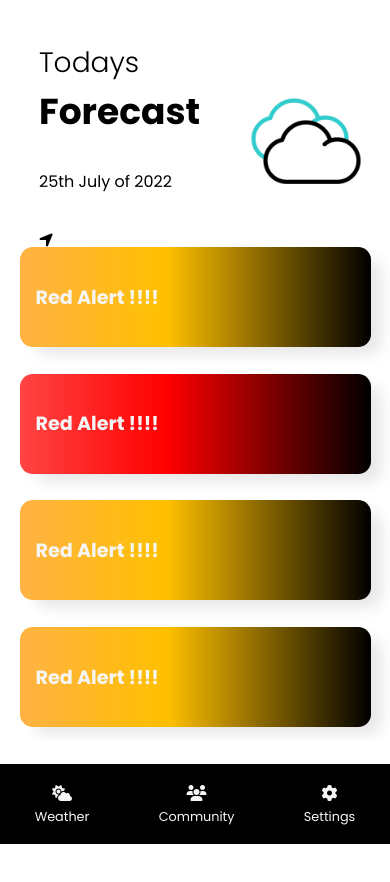
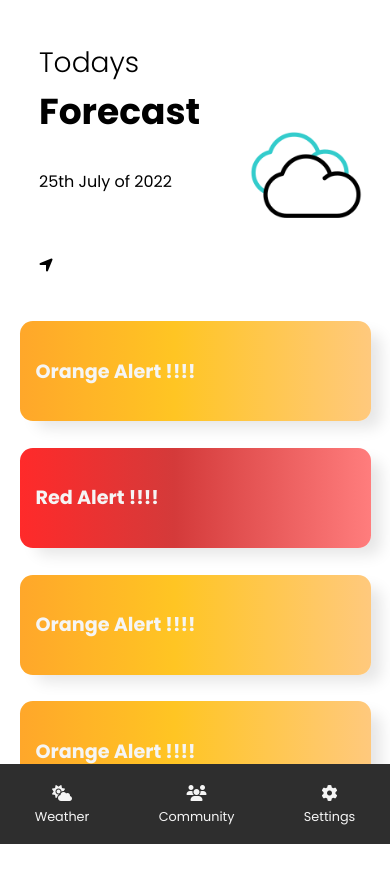
Before and after one commit to tamton-aquib/agrogasm, a React (Vite) app: page / in a window 390 px wide. Shown: the top 882 px of the page. Built offline with nearby package versions, Linux system fonts and the light colour scheme; no server answers.

Commit message:
final css

```diff
--- a/src/components/Alert.tsx
+++ b/src/components/Alert.tsx
@@ -1,7 +1,7 @@
 const Alert = (props) => {
 	return (
 		<div className={`${props.myclassName} alert`}>
-			<h4>Red Alert !!!!</h4>
+			<h4>{props.content} !!!!</h4>
 		</div>
 	)
 };
--- a/src/components/BottomNav.css
+++ b/src/components/BottomNav.css
@@ -5,7 +5,7 @@
         margin: auto;
         bottom: 0;
         text-align: center;
-        background-color: black;
+        background-color: rgb(46, 46, 46);
         color: whitesmoke;
         text-decoration: none;
     }
--- a/src/components/Community.css
+++ b/src/components/Community.css
@@ -5,6 +5,7 @@
         position: relative;
     }
     .container h1 {
+        font-size: 2.7rem;
         text-align: center;
         margin-bottom: 10%;
         align-self: flex-start;
@@ -32,7 +33,7 @@
         left: 5%;
     }
     .card .title {
-        font-size: 1.4rem;
+        font-size: 1rem;
         position: absolute;
         left: 5%;
     }
@@ -58,6 +59,8 @@
         display: flex;
         align-items: center;
         justify-content: center;
+        left: 50%;
+        transform: translate(-50%,30%);
         bottom: 15%;
         height: 69px;
         width: 69px;
@@ -66,4 +69,20 @@
         box-shadow: 13px 10px 15px -3px rgba(0, 0, 0, 0.4);
         background: rgb(54, 54, 54);
     }
+    .main-grp-bg {
+        padding: 0.5rem 1rem;
+        border-radius: 10px;
+        background: rgb(82, 82, 82);
+        position: relative;
+        transform: translateX(-60%);
+    }
+    .main-grp {
+        color: whitesmoke;
+        font-weight: 400;
+    }
+    .add-grp {
+        transform: translate(60%, -130%) scale(1.5);
+
+        color: grey;
+    }
 }
--- a/src/components/Community.tsx
+++ b/src/components/Community.tsx
@@ -46,6 +46,7 @@ const Community = () => {
     return (
         <div className='container'>
             <h1>Posts</h1>
+            <div className='main-grp-bg'><h3 className="main-grp"><i className="fa fa-location-arrow" aria-hidden="true"></i> Kottayam </h3></div><span className='add-grp'><i className="fa fa-plus-circle" aria-hidden="true"></i></span>
             {stuff.posts.map((post) =>
                 <div key={post.pid} className="card">
                     <div className="author">
--- a/src/components/Weather.css
+++ b/src/components/Weather.css
@@ -12,7 +12,7 @@
     .alert-container {
         width: 100vw;
         height: 60vh;
-        margin-top: 50%;
+        margin-top: 69%;
         display: flex;
         align-items: center;
         flex-direction: column;
@@ -21,7 +21,6 @@
     .alert {
         width: 90%;
         height: 100px;
-
         box-shadow: 13px 10px 15px -3px rgba(0, 0, 0, 0.1);
         display: flex;
         /* border: solid black; */
@@ -34,32 +33,30 @@
         color: black;
     }
     .red-alert {
-        background: rgb(2, 0, 36);
-        background: rgb(2, 0, 36);
-        background: rgb(255, 68, 68);
+        background: rgb(255, 42, 42);
         background: linear-gradient(
             90deg,
-            rgba(255, 68, 68, 1) 0%,
-            rgba(255, 0, 0, 1) 42%,
-            rgba(0, 0, 0, 1) 100%
+            rgba(255, 42, 42, 1) 0%,
+            rgba(212, 58, 58, 1) 44%,
+            rgba(255, 125, 125, 1) 100%
         );
-		color: whitesmoke;
+        color: whitesmoke;
     }
     .orange-alert {
-        background: rgb(255, 178, 68);
+        background: rgb(255, 167, 42);
         background: linear-gradient(
             90deg,
-            rgba(255, 178, 68, 1) 0%,
-            rgba(255, 192, 0, 1) 42%,
-            rgba(0, 0, 0, 1) 100%
+            rgba(255, 167, 42, 1) 0%,
+            rgba(255, 197, 35, 1) 44%,
+            rgba(255, 201, 125, 1) 100%
         );
-		color: whitesmoke;
+        color: whitesmoke;
     }
     .weather-status-img {
         height: 130px;
         position: absolute;
         right: 5%;
-        top: 9%;
+        top: 13%;
     }
     .title-wrapper {
         position: absolute;
@@ -82,7 +79,7 @@
     .location {
         position: absolute;
         left: 10%;
-        top: 27%;
+        top: 30%;
         font-weight: 600;
     }
     .temp {
@@ -93,6 +90,6 @@
     .weather {
         position: absolute;
         right: 8%;
-        top: 27%;
+        top: 30%;
     }
 }
--- a/src/components/Weather.tsx
+++ b/src/components/Weather.tsx
@@ -58,10 +58,10 @@ const Weather = () => {
             <div className="weather">{stuff.condition}</div>
         </div>
         <div className="alert-container">
-            <Alert myclassName="orange-alert" />
-            <Alert myclassName="red-alert" />
-            <Alert myclassName="orange-alert" />
-            <Alert myclassName="orange-alert" />
+            <Alert myclassName="orange-alert" content="Orange Alert" />
+            <Alert myclassName="red-alert" content="Red Alert" />
+            <Alert myclassName="orange-alert" content="Orange Alert" />
+            <Alert myclassName="orange-alert" content="Orange Alert" />
         </div>
     </div>
     )
```
